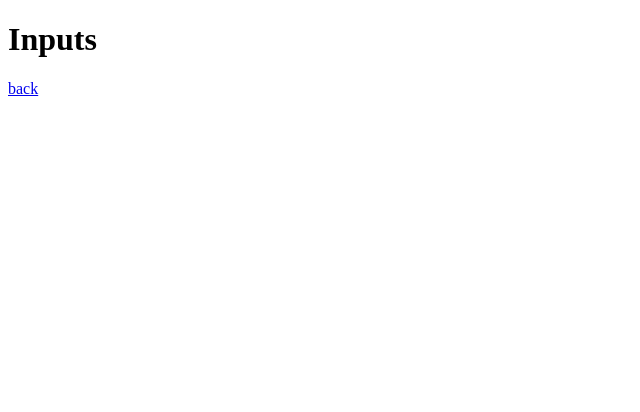
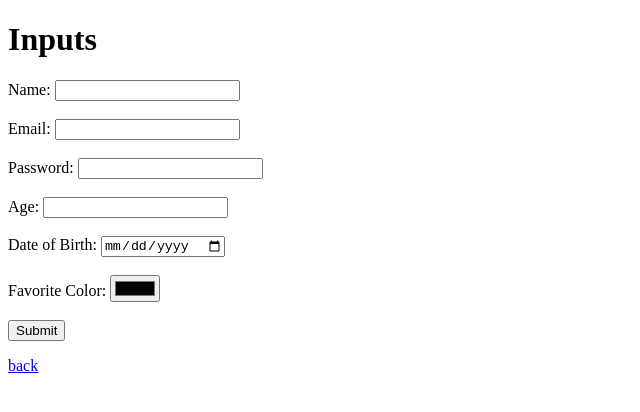
Before and after one commit to AleksandarStanisic021/dev1, a plain HTML site: page inputs.html in a window 1280 px wide. Shown: the whole page, without its empty margins (0-640 px from the left). Drawn offline with Linux system fonts and the light colour scheme.

Commit message:
Update index.html and inputs.html for improved link structure and form fields

```diff
--- a/inputs.html
+++ b/inputs.html
@@ -2,17 +2,40 @@
 <html lang="en">
 
 <head>
-    <meta charset="UTF-8">
-    <meta name="viewport" content="width=device-width, initial-scale=1.0">
+    <meta charset="UTF-8" />
+    <meta name="viewport" content="width=device-width, initial-scale=1.0" />
     <title>Intputs</title>
 </head>
 
 <body>
     <h1>Inputs</h1>
+    <form action="">
+        <label for="name">Name:
+            <input type="text" id="name" name="name" /><br /><br />
+        </label>
+
+        <label for="email">Email: <input type="email" id="email" name="email" /><br /><br />
+        </label>
+
+        <label for="password">Password:
+            <input type="password" id="password" name="password" /><br /><br />
+        </label>
+
+        <label for="age">Age:
+            <input type="number" id="age" name="age" /><br /><br />
+        </label>
+        <label for="dob">Date of Birth:
+            <input type="date" id="dob" name="dob" /><br /><br />
+        </label>
+        <label for="color">Favorite Color:
+            <input type="color" id="color" name="color" /><br /><br />
+        </label>
+
+        <input type="submit" value="Submit" />
+    </form>
     <p>
         <a href="/index.html">back</a>
     </p>
-
 </body>
 
 </html>
```
Also changed, not shown: index.html (+1 -0 lines).
